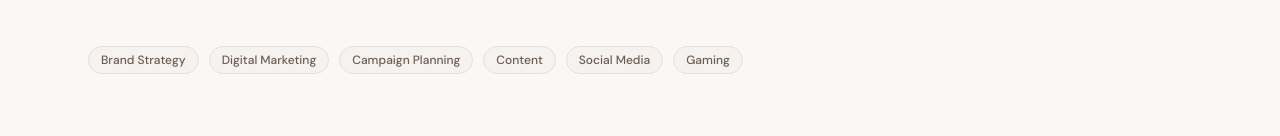
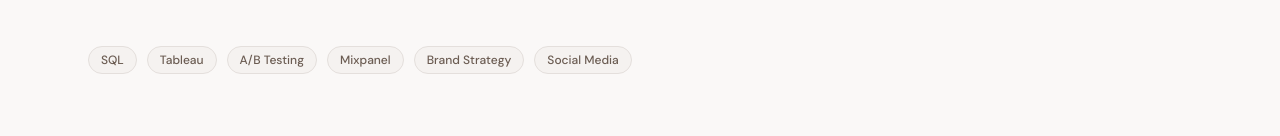
Before and after one commit to ashlacap/ash-portfolio, a React (Vite) app: page / in a window 1280 px wide. Shown: the part 610-746 px from the top of the page. Built offline with nearby package versions, Linux system fonts and the light colour scheme.

Commit message:
Auto-save

```diff
--- a/src/Hero.jsx
+++ b/src/Hero.jsx
@@ -168,7 +168,7 @@ const Hero = ({ onNavigate }) => {
             display: 'flex', gap: 10, marginTop: 52, flexWrap: 'wrap',
             justifyContent: isMobile ? 'center' : 'flex-start',
           }}>
-            {['Brand Strategy', 'Digital Marketing', 'Campaign Planning', 'Content', 'Social Media', 'Gaming'].map(s => (
+            {['SQL', 'Tableau', 'A/B Testing', 'Mixpanel', 'Brand Strategy', 'Social Media'].map(s => (
               <span key={s} style={{
                 fontFamily: "'DM Sans', sans-serif", fontSize: 12, fontWeight: 500,
                 color: '#6b5c52', background: '#f5f2f0',
```
